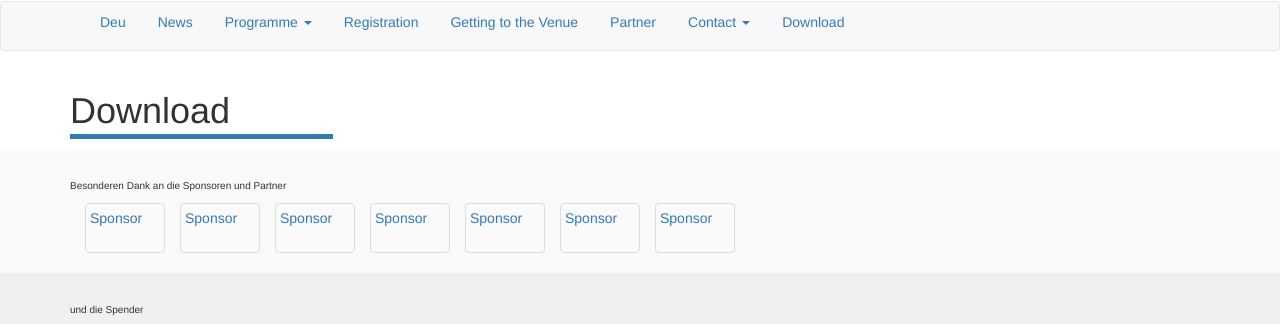
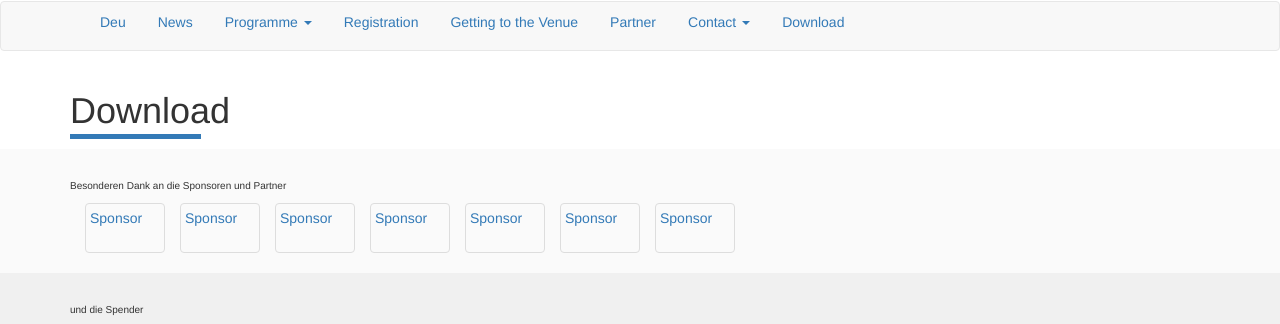
Before and after one commit to susedev/test, a Jekyll site: the page built from download.html, in a window 1280 px wide. Shown: the part 156-480 px from the top of the page. Built offline with Jekyll 4.4.1, drawn with Linux system fonts in a browser that asks for light colours; nearby versions of some CDN libraries.

Commit message:
Update page.html

```diff
--- a/_layouts/page.html
+++ b/_layouts/page.html
@@ -13,7 +13,7 @@ layout: base
   <div class="row-same-height row-same-height row-full-height">
     <div class="col-md-3 col-md-height col-full-height">
           <h1>{{ page.title }}
-          <div class="box" style="background-color: #337AB7; width:page.title; height:5px; margin-top:3px;">
+          <div class="box" style="background-color: #337AB7; width:50%; height:5px; margin-top:3px;">
           </div></h1>
     </div>
     <div class="col-md-6 col-md-height col-full-height">
```
